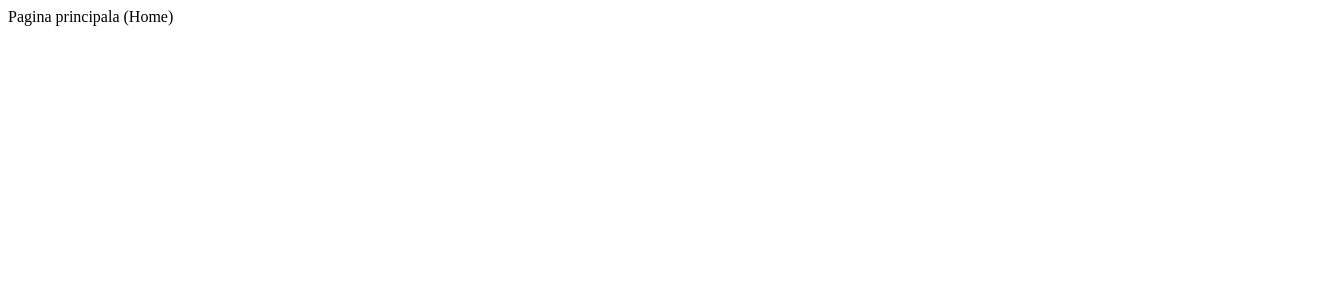
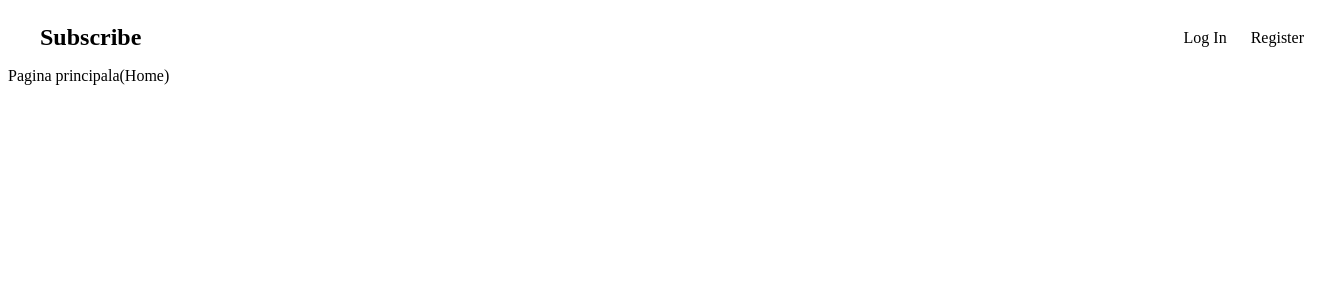
Before and after one commit to RoRoberto94/saas-subscription-client, a React (Vite) app: page / in a window 1280 px wide. Shown: the top 300 px of the page, 1336 px wide, since content can reach past the window. Built offline with nearby package versions, Linux system fonts and the light colour scheme; no server answers; the HTML template or start-up script is replaced by a standard one.

Commit message:
feat: implement main layout, dynamic navbar, and dashboard page

```diff
--- /dev/null
+++ b/src/components/Layout/MainLayout.tsx
@@ -0,0 +1,16 @@
+import React from "react";
+import { Outlet } from "react-router-dom";
+import Navbar from "../Navbar";
+
+const MainLayout: React.FC = () => {
+  return (
+    <div>
+      <Navbar />
+      <main>
+        <Outlet />
+      </main>
+    </div>
+  );
+};
+
+export default MainLayout;
--- /dev/null
+++ b/src/components/Navbar/Navbar.module.css
@@ -0,0 +1,57 @@
+.navbar {
+  width: 100%;
+  padding: 1rem 2rem;
+  background-color: var(--background-secondary);
+  border-bottom: 1px solid var(--border-color);
+  display: flex;
+  justify-content: space-between;
+  align-items: center;
+}
+
+.logo {
+  font-size: 1.5rem;
+  font-weight: 700;
+  color: var(--text-primary);
+}
+
+.logo a {
+  text-decoration: none;
+  color: inherit;
+}
+
+.navLinks {
+  display: flex;
+  align-items: center;
+  gap: 1.5rem;
+}
+
+.navLink {
+  color: var(--text-secondary);
+  text-decoration: none;
+  font-weight: 500;
+  transition: color 0.2s;
+}
+
+.navLink:hover {
+  color: var(--text-primary);
+}
+
+.userInfo {
+  color: var(--text-primary);
+}
+
+.logoutButton {
+  background-color: transparent;
+  border: 1px solid var(--accent-primary);
+  color: var(--accent-primary);
+  padding: 0.5rem 1rem;
+  border-radius: 4px;
+  cursor: pointer;
+  font-weight: 500;
+  transition: all 0.2s;
+}
+
+.logoutButton:hover {
+  background-color: var(--accent-primary);
+  color: white;
+}
--- /dev/null
+++ b/src/components/Navbar/index.tsx
@@ -0,0 +1,43 @@
+import React from "react";
+import { Link, useNavigate } from "react-router-dom";
+import styles from "./Navbar.module.css";
+import { useAuth } from "../../hooks/useAuth";
+
+const Navbar: React.FC = () => {
+  const { isAuthenticated, user, logout } = useAuth();
+  const navigate = useNavigate();
+
+  const handleLogout = () => {
+    logout();
+    navigate("/login");
+  };
+
+  return (
+    <nav className={styles.navbar}>
+      <div className={styles.logo}>
+        <Link to={isAuthenticated ? "/dashboard" : "/"}>Subscribe</Link>
+      </div>
+      <div className={styles.navLinks}>
+        {isAuthenticated ? (
+          <>
+            <span className={styles.userInfo}>{user?.email}</span>
+            <button onClick={handleLogout} className={styles.logoutButton}>
+              Logout
+            </button>
+          </>
+        ) : (
+          <>
+            <Link to="/login" className={styles.navLink}>
+              Log In
+            </Link>
+            <Link to="/register" className={styles.navLink}>
+              Register
+            </Link>
+          </>
+        )}
+      </div>
+    </nav>
+  );
+};
+
+export default Navbar;
--- /dev/null
+++ b/src/hooks/useAuth.ts
@@ -0,0 +1,8 @@
+import { useAuthStore } from "../store/auth";
+
+// Custom hook to abstract auth state logic from components.
+
+export const useAuth = () => {
+  const { isAuthenticated, user, login, logout } = useAuthStore();
+  return { isAuthenticated, user, login, logout };
+};
--- /dev/null
+++ b/src/pages/Dashboard/Dashboard.module.css
@@ -0,0 +1,18 @@
+.dashboardContainer {
+  padding: 2rem;
+  max-width: 1200px;
+  margin: 0 auto;
+}
+
+.welcomeTitle {
+  font-size: 2rem;
+  font-weight: 700;
+  color: var(--text-primary);
+  margin-bottom: 0.5rem;
+}
+
+.welcomeSubtitle {
+  font-size: 1.1rem;
+  color: var(--text-secondary);
+  margin-bottom: 2rem;
+}
--- /dev/null
+++ b/src/pages/Dashboard/index.tsx
@@ -0,0 +1,18 @@
+import React from "react";
+import styles from "./Dashboard.module.css";
+import { useAuth } from "../../hooks/useAuth";
+
+const DashboardPage: React.FC = () => {
+  const { user } = useAuth();
+
+  return (
+    <div className={styles.dashboardContainer}>
+      <h1 className={styles.welcomeTitle}>Welcome, {user?.email}!</h1>
+      <p className={styles.welcomeSubtitle}>
+        This is your personal dashboard. More features coming soon.
+      </p>
+    </div>
+  );
+};
+
+export default DashboardPage;
```
Also changed, not shown: src/router/index.tsx (+14 -7 lines).
